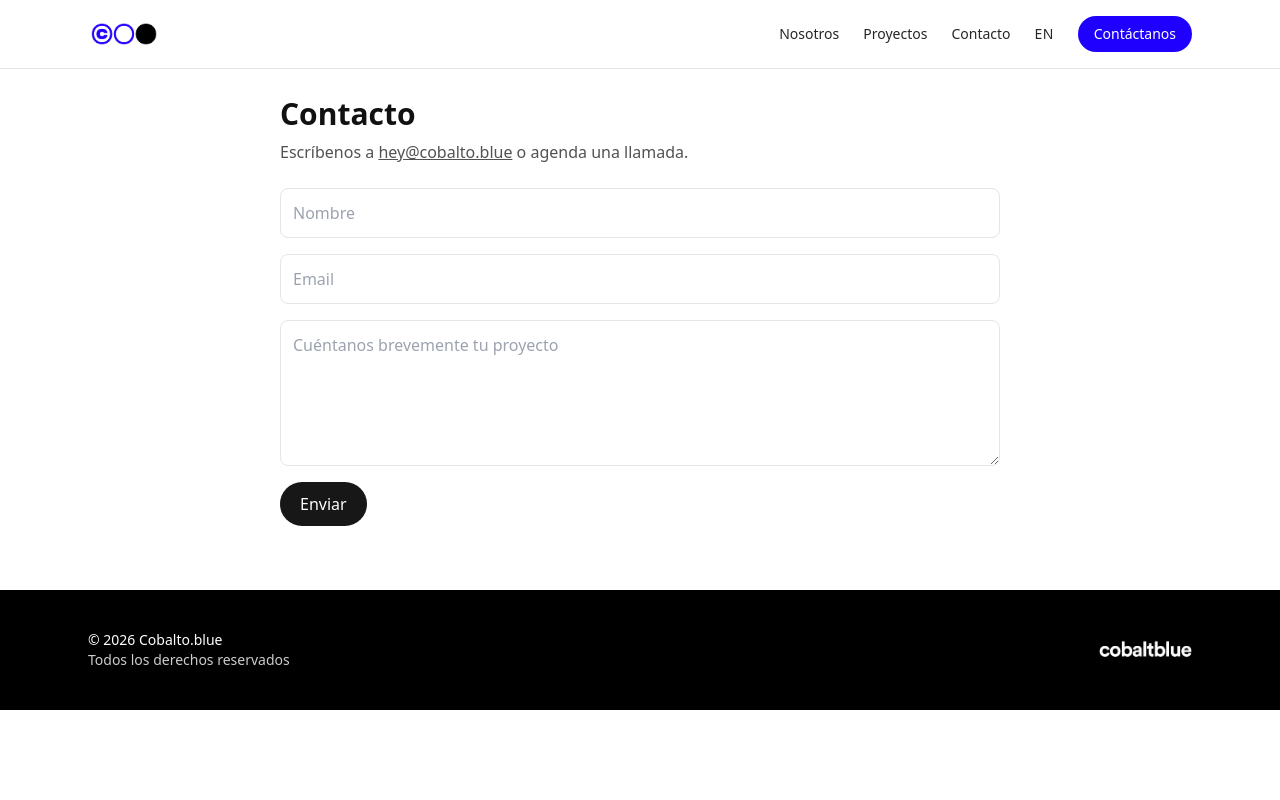
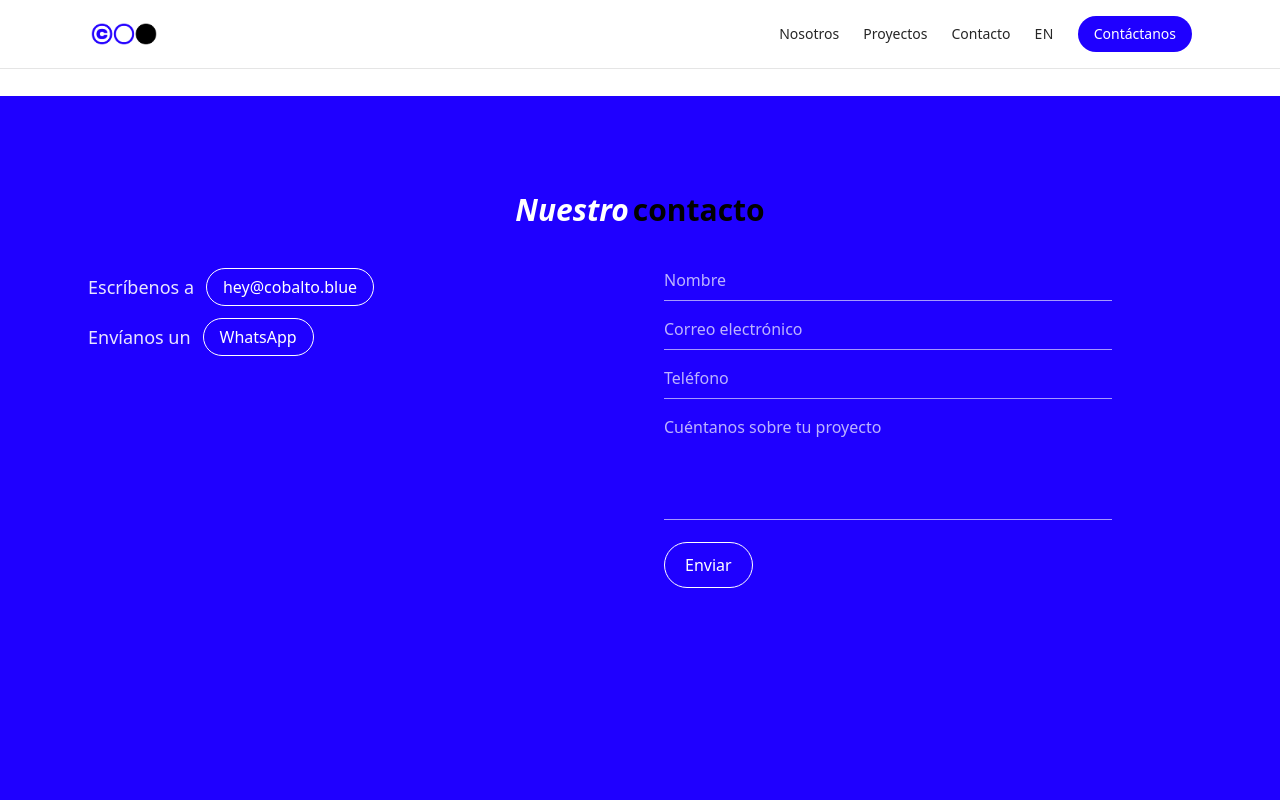
Before and after one commit to Rodrigoloh/cobalto-blue, a Next.js app: page /contacto in a window 1280 px wide. Shown: the top 800 px of the page. Built offline with nearby package versions, Linux system fonts and the light colour scheme.

Commit message:
feat: Contacto usa la sección azul reutilizada; Work con fondo fijo negro, barra de categorías justo bajo la navbar y galería sobre fondo negro

```diff
--- a/app/contacto/page.tsx
+++ b/app/contacto/page.tsx
@@ -1,18 +1,11 @@
 import FooterClean from '@/components/FooterClean'
+import SectionContacto from '@/components/SectionContacto'
 
 export default function ContactPage(){
   return (
     <main className="pt-24">
-      <section className="mx-auto max-w-3xl px-6 pb-16">
-        <h1 className="text-3xl font-semibold">Contacto</h1>
-        <p className="mt-2 text-neutral-600">Escríbenos a <a className="underline" href="mailto:hey@cobalto.blue">hey@cobalto.blue</a> o agenda una llamada.</p>
-        <form className="mt-6 grid gap-4">
-          <input className="bg-white border border-neutral-200 rounded-lg p-3 focus:outline-none focus:ring-2 focus:ring-neutral-900" placeholder="Nombre" />
-          <input className="bg-white border border-neutral-200 rounded-lg p-3 focus:outline-none focus:ring-2 focus:ring-neutral-900" placeholder="Email" type="email" />
-          <textarea className="bg-white border border-neutral-200 rounded-lg p-3 focus:outline-none focus:ring-2 focus:ring-neutral-900" placeholder="Cuéntanos brevemente tu proyecto" rows={5} />
-          <button className="rounded-full bg-neutral-900 hover:bg-black text-white px-5 py-2.5 w-fit">Enviar</button>
-        </form>
-      </section>
+      {/* Sección de contacto en azul, como en Nosotros */}
+      <SectionContacto />
       <FooterClean />
     </main>
   )
--- a/app/work/page.tsx
+++ b/app/work/page.tsx
@@ -32,9 +32,12 @@ export default function WorkPage(){
   const filtered = useMemo(() => active === 'Ver todos' ? allProjects : allProjects.filter(p => p.rubro === active), [active])
 
   return (
-    <main id="top">
-      {/* 3.a Barra superior de filtros: fondo negro desde el píxel 0 hasta antes de los tiles, detrás de la navbar */}
-      <div className="relative z-0 -mt-[var(--nav-h)] pt-[var(--nav-h)] bg-black">
+    <main id="top" className="relative pt-[var(--nav-h)]">
+      {/* Fondo fijo negro para que no se vea blanco al estirar el scroll */}
+      <div className="fixed inset-0 -z-10 bg-black" aria-hidden />
+
+      {/* 3.a Barra superior de filtros (justo debajo de la navbar) */}
+      <div className="bg-black">
         <div className="mx-auto max-w-7xl px-6 py-3 flex flex-wrap gap-3 items-center justify-center">
           {RUBROS.map((r) => (
             <button
@@ -53,7 +56,7 @@ export default function WorkPage(){
       </div>
 
       {/* 3.b Galería */}
-      <section className="bg-white">
+      <section className="bg-black">
         <div className="grid grid-cols-2 portrait-grid-1 gap-px bg-black">
           {filtered.map((p) => (
             <a key={p.id} href={`/work/${p.slug}`} className="group relative block bg-white" aria-label={p.title}>
```
